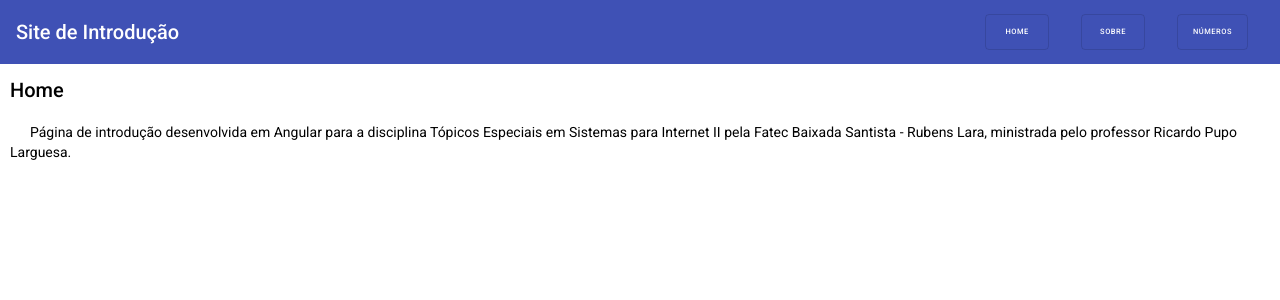
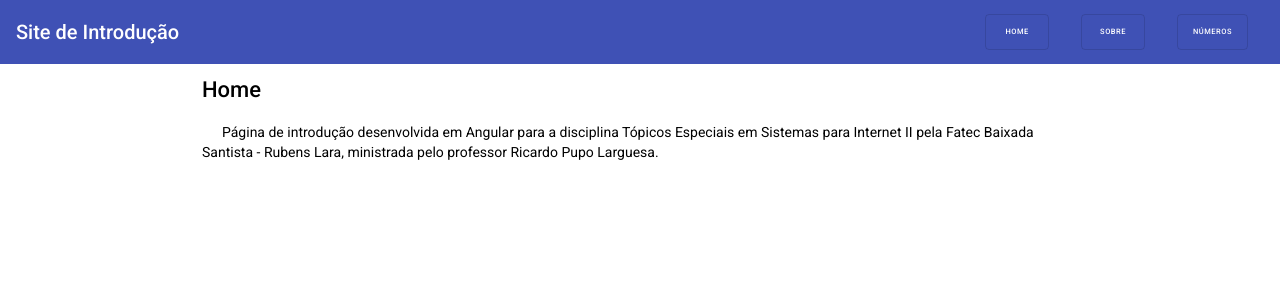
Before and after one commit to coelhomarcio/si-5th-tesi-ii-tp041, an Angular app: page /home in a window 1280 px wide. Shown: the top 300 px of the page. Built offline with nearby package versions, Linux system fonts and the light colour scheme.

Commit message:
Updated app.component.*

```diff
--- a/src/app/app.component.html
+++ b/src/app/app.component.html
@@ -1,2 +1,6 @@
 <app-navbar></app-navbar>
-<router-outlet></router-outlet>
+<div class="main-container">
+  <div class="main-content">
+    <router-outlet></router-outlet>
+  </div>
+</div>
--- a/src/app/app.component.scss
+++ b/src/app/app.component.scss
@@ -2,6 +2,6 @@ main {
   padding: 1rem;
 
   h2 {
-    font-size: 2rem;
+    font-size: 2.2rem;
   }
 }
--- a/src/app/app.component.ts
+++ b/src/app/app.component.ts
@@ -13,5 +13,4 @@ export class AppComponent {
 
   constructor() {
   }
-
 }
```
